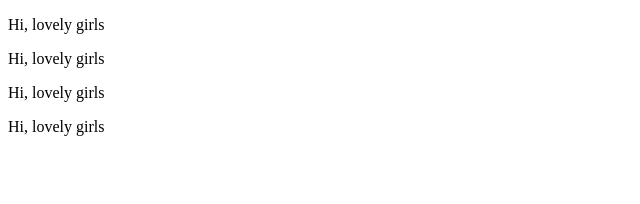
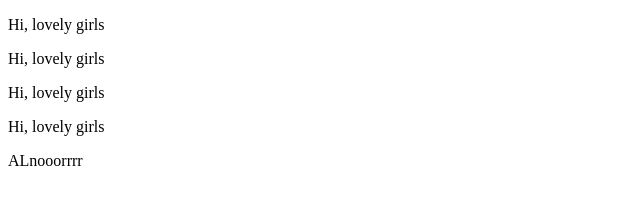
Before and after one commit to raghadFahad/FreeTemp, a plain HTML site: page index.html in a window 1280 px wide. Shown: the full height of the page, 0-640 px from the left. Drawn offline with Linux system fonts and the light colour scheme.

Commit message:
alnoor branch test

```diff
--- a/index.html
+++ b/index.html
@@ -10,5 +10,6 @@
     <p>Hi, lovely girls</p>
     <p>Hi, lovely girls</p>
     <p>Hi, lovely girls</p>
+    <p>ALnooorrrr</p>
 </body>
 </html>
```
